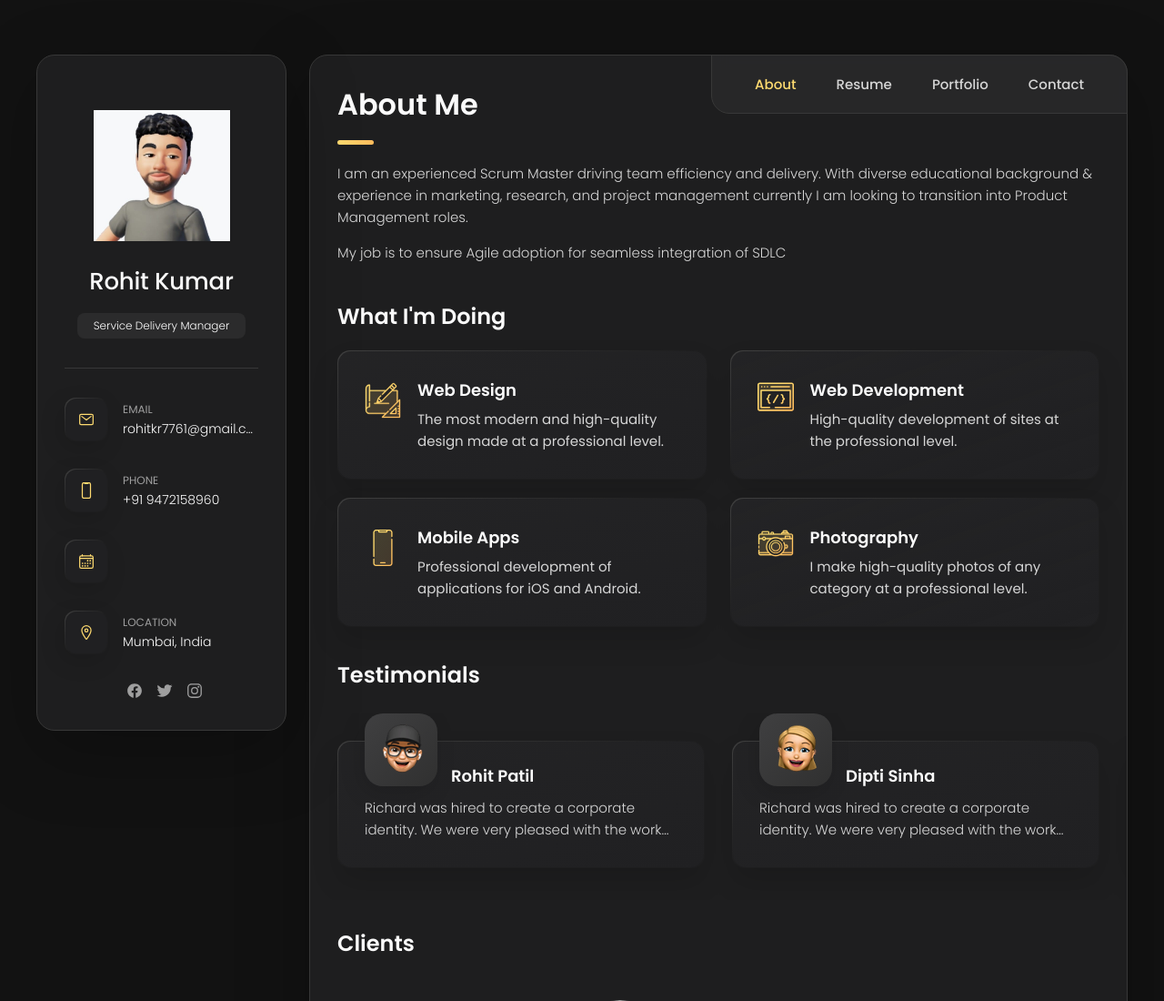
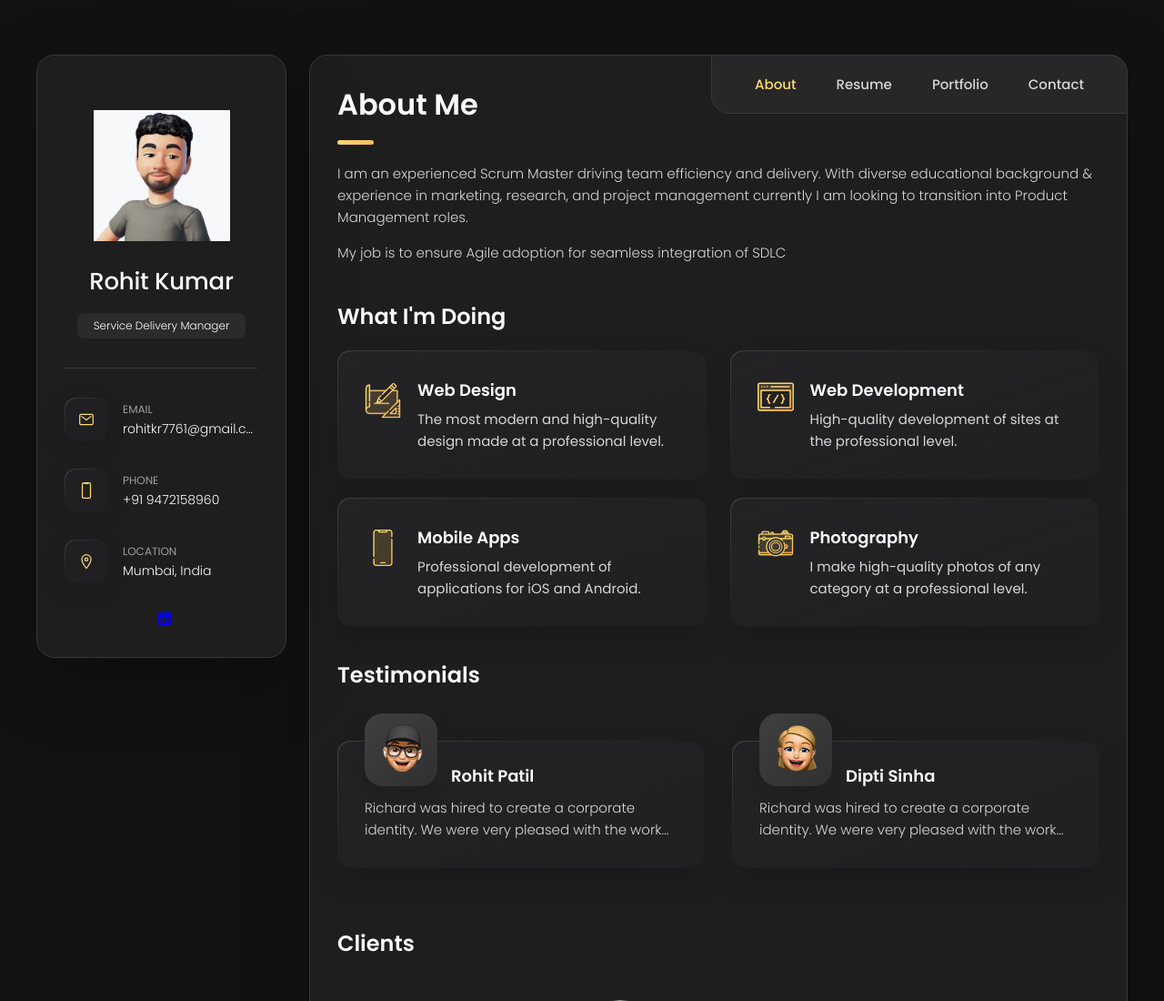
Before and after one commit to RohitRants/Rohit, a plain HTML site: page index.html in a window 1280 px wide. Shown: the top 1100 px of the page at 91% size. Drawn offline with nearby package versions, Linux system fonts and the light colour scheme.

Commit message:
Update index.html

```diff
--- a/index.html
+++ b/index.html
@@ -93,13 +93,6 @@
 
           </li>
 
-          <li class="contact-item">
-
-            <div class="icon-box">
-              <ion-icon name="calendar-outline"></ion-icon>
-            </div>
-
-          </li>
 
           <li class="contact-item">
 
@@ -122,20 +115,8 @@
         <ul class="social-list">
 
           <li class="social-item">
-            <a href="#" class="social-link">
-              <ion-icon name="logo-facebook"></ion-icon>
-            </a>
-          </li>
-
-          <li class="social-item">
-            <a href="#" class="social-link">
-              <ion-icon name="logo-twitter"></ion-icon>
-            </a>
-          </li>
-
-          <li class="social-item">
-            <a href="#" class="social-link">
-              <ion-icon name="logo-instagram"></ion-icon>
+            <a href="#" class="https://www.linkedin.com/in/rohit--kumar/">
+              <ion-icon name="logo-linkedin"></ion-icon>
             </a>
           </li>
 
```
